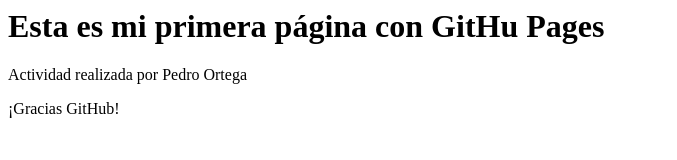
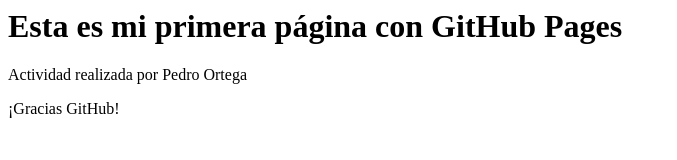
Before and after one commit to Pedrettips/repo_n-1, a plain HTML site: page index.html in a window 1280 px wide. Shown: the whole page, without its empty margins (0-677 px from the left). Drawn offline with Linux system fonts and the light colour scheme.

Commit message:
Update index.html

```diff
--- a/index.html
+++ b/index.html
@@ -1,6 +1,6 @@
 <html>
 
-<h1> Esta es mi primera página con GitHu Pages </h1>
+<h1> Esta es mi primera página con GitHub Pages </h1>
 <p>Actividad realizada por Pedro Ortega</p>
 <p>¡Gracias GitHub!</p>
 
```
